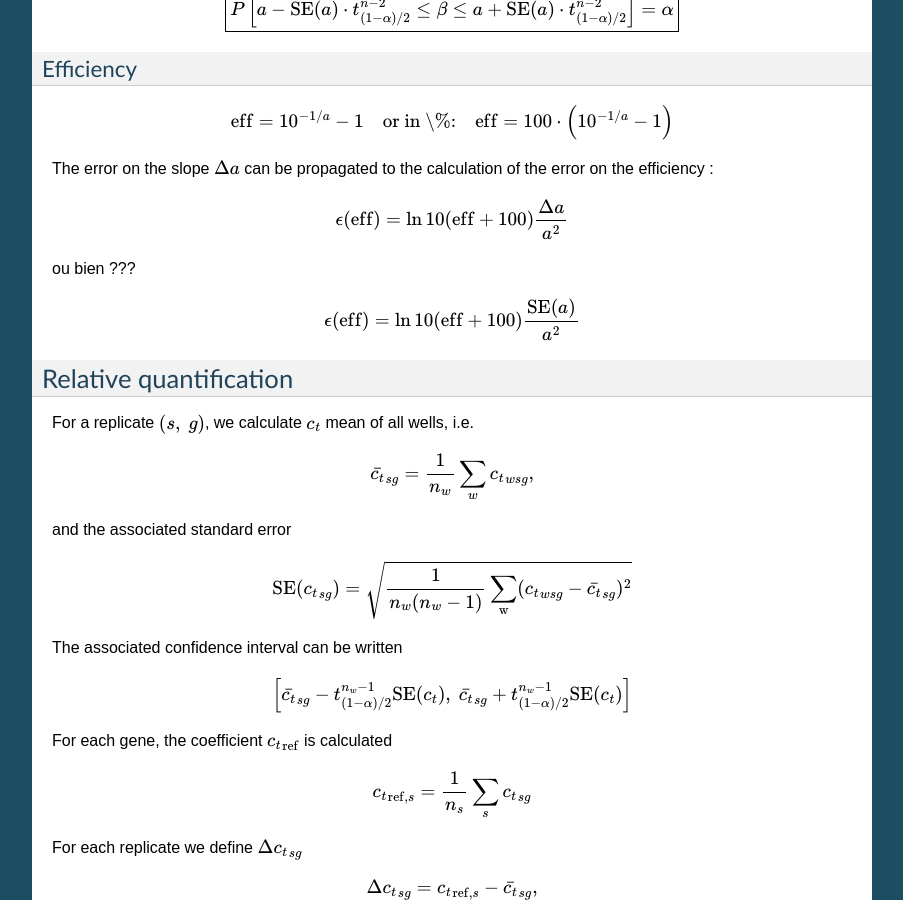
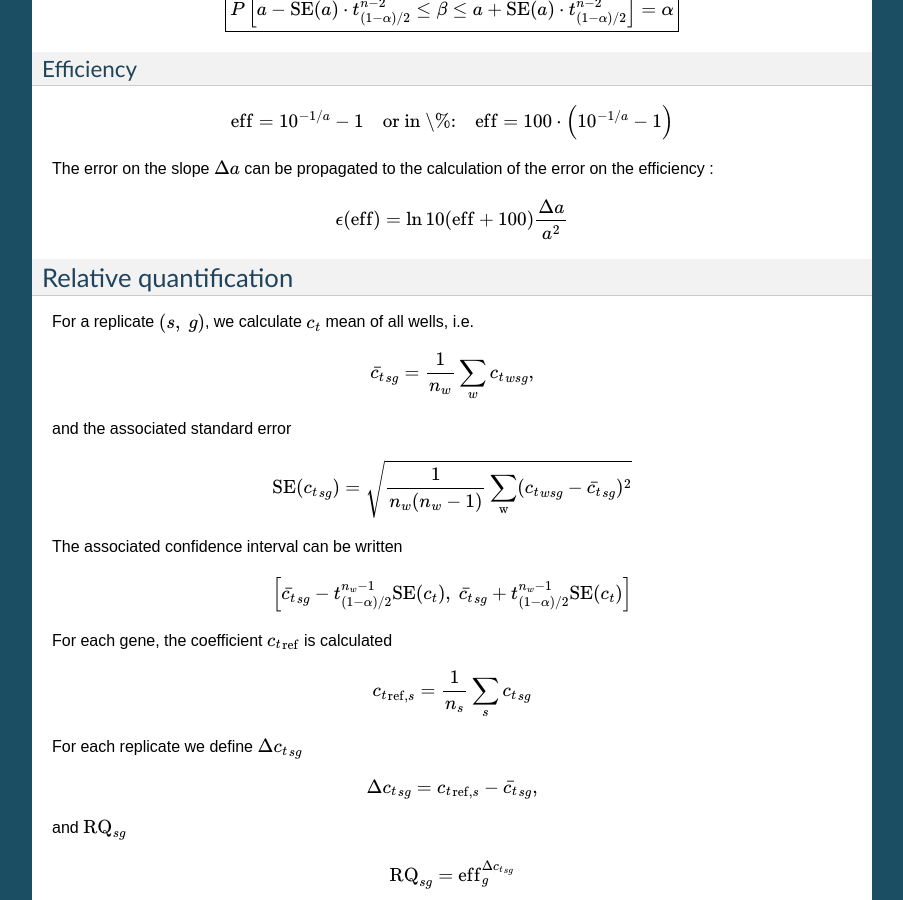
Before and after one commit to bleakley/pyqpcr, a Sphinx documentation site: the page built from sphinx/relative.rst, in a window 1280 px wide and 900 px high, scrolled down 1552 px. Shown: the whole window, without its empty margins (198-1101 px from the left). Built offline with Sphinx 7.4.7, drawn with Linux system fonts in a browser that asks for light colours; formulas are drawn with MathJax 3.

Commit message:
minor stuff for the sphinx documentation

```diff
--- a/sphinx/modcore.rst
+++ b/sphinx/modcore.rst
@@ -1,7 +1,8 @@
 Core modules
 ************
 
-This is something I want to say that is not in the docstring.
+These modules are the basis of pyQPCR.
+They define the well object that relies on the sample and target objects.
 
 The sample object
 =================
--- a/sphinx/relative.rst
+++ b/sphinx/relative.rst
@@ -94,10 +94,6 @@
 .. math::
    \epsilon(\text{eff}) = \ln 10(\text{eff}+100) \dfrac{\Delta a}{a^2}
 
-ou bien ???
-
-.. math::
-   \epsilon(\text{eff}) = \ln 10(\text{eff}+100) \dfrac{\text{SE}(a)}{a^2}
 
 Relative quantification
 =======================
```
